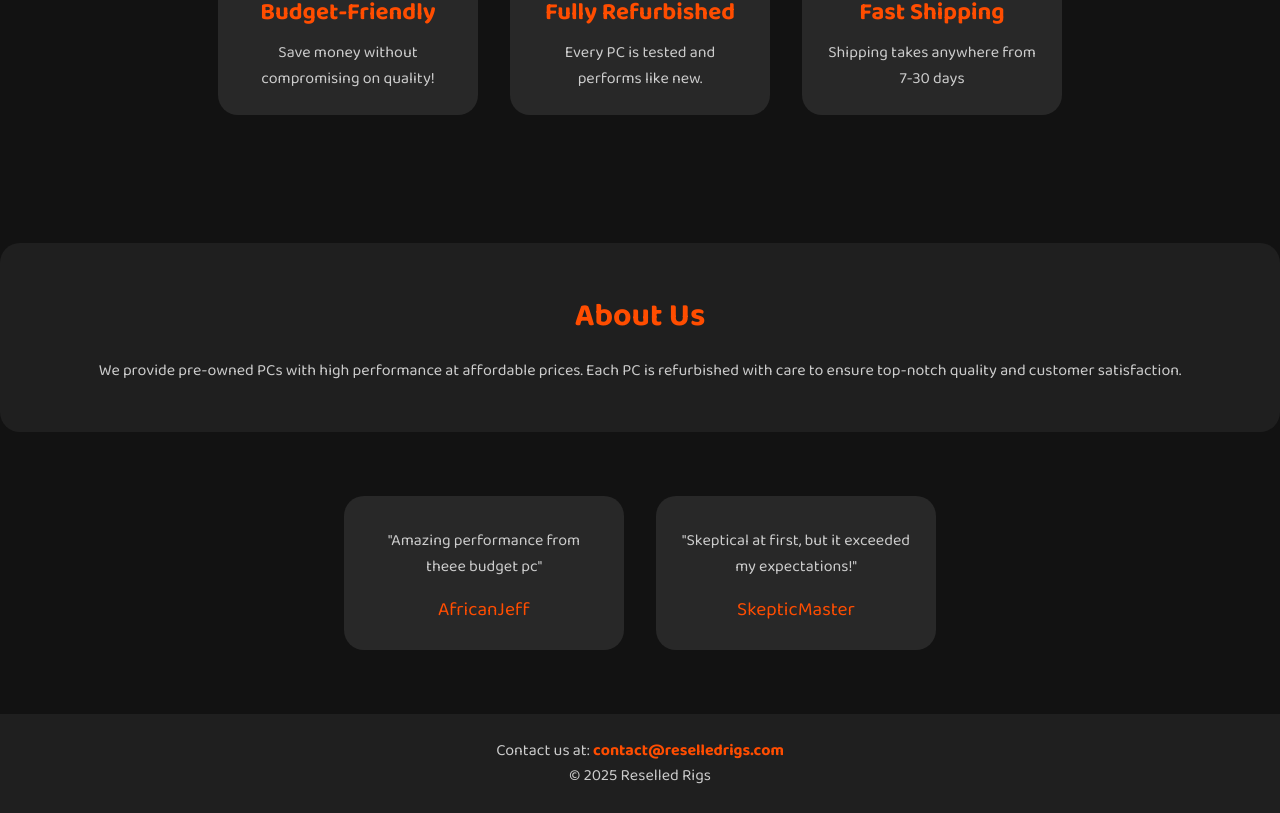
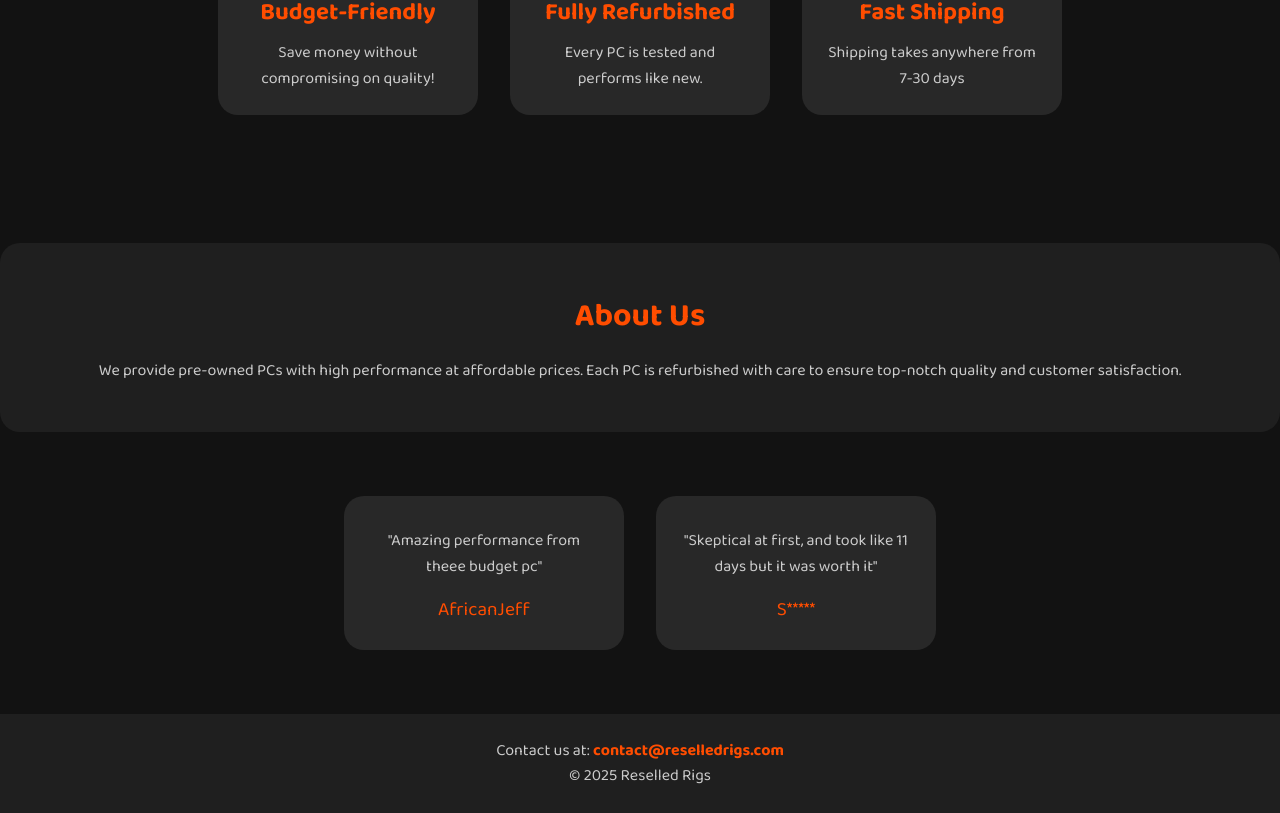
Before and after one commit to doyalikess/pcreselled, a plain HTML site: page index.html in a window 1280 px wide. Shown: the part 610-1423 px from the top of the page. Drawn offline with Linux system fonts and the light colour scheme.

Commit message:
Update index.html

```diff
--- a/index.html
+++ b/index.html
@@ -302,8 +302,8 @@
         </div>
 
         <div class="review-card">
-            <p class="review-text">"Skeptical at first, but it exceeded my expectations!"</p>
-            <p class="reviewer-name">SkepticMaster</p>
+            <p class="review-text">"Skeptical at first, and took like 11 days but it was worth it"</p>
+            <p class="reviewer-name">S*****</p>
         </div>
     </div>
 
```
